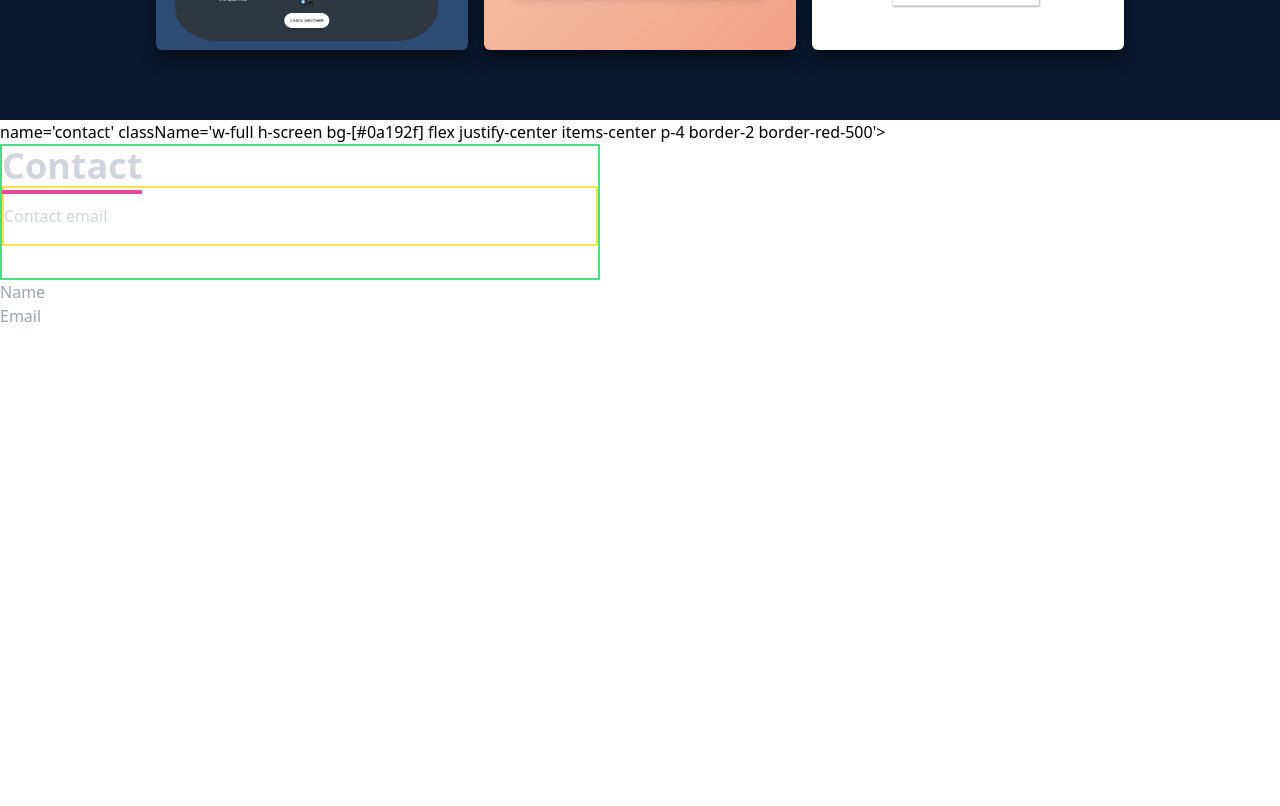
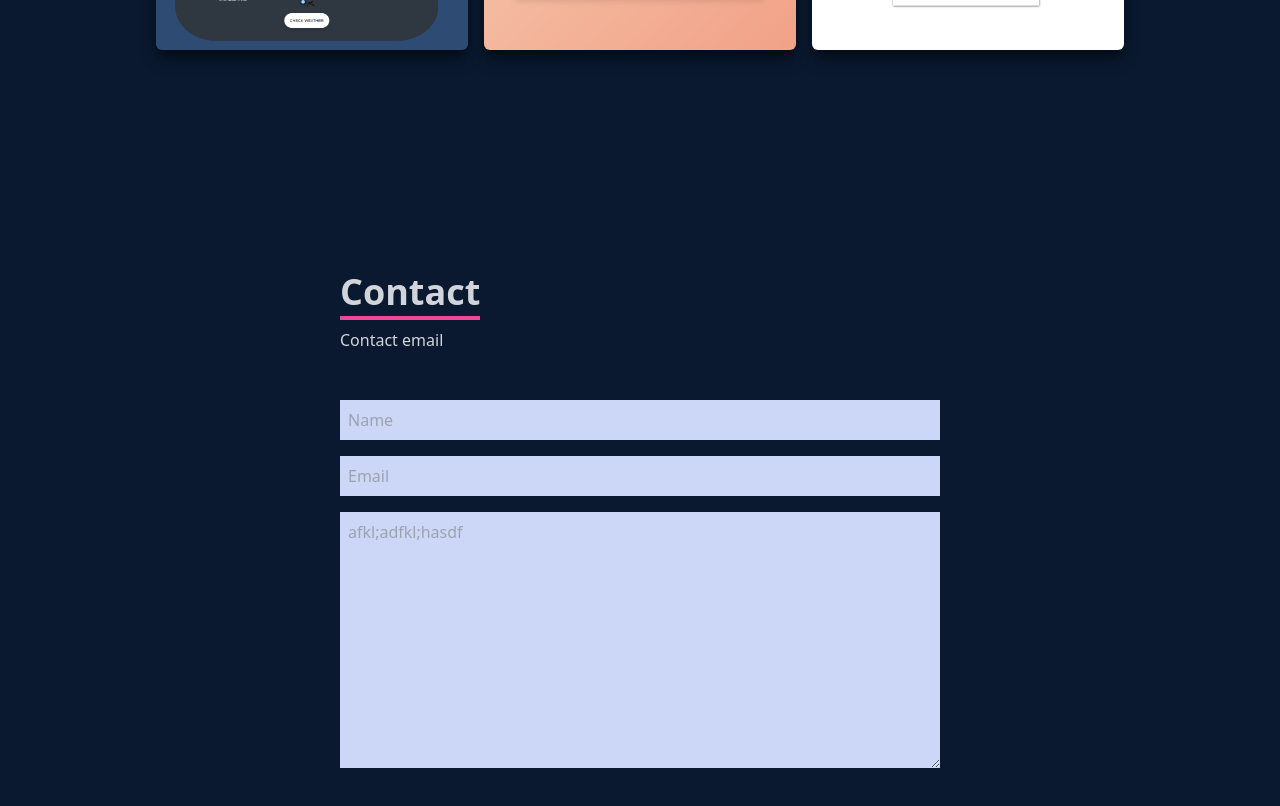
Before and after one commit to OerdBej/showcase, a React (Create React App) app: page / in a window 1280 px wide. Shown: the part 3080-3886 px from the top of the page. Before the commit the page ends 3408 px from the top, so only its background shows below. Built offline with nearby package versions, Linux system fonts and the light colour scheme.

Commit message:
adding the form in the contact

```diff
--- a/src/components/Contact.jsx
+++ b/src/components/Contact.jsx
@@ -2,20 +2,36 @@ import React from 'react';
 
 const Contact = () => {
     return (
-        <div>
-            name='contact' className='w-full h-screen bg-[#0a192f] flex
-            justify-center items-center p-4 border-2 border-red-500'>
+        <div
+            name='contact'
+            className='w-full h-screen bg-[#0a192f] flex
+            justify-center items-center p-4 '>
             <form action='' className='flex flex-col max-w-[600px] w-full'>
-                <div className='pb-8 border-2 border-green-400'>
+                <div className='pb-8   '>
                     <p className='text-4xl font-bold inline border-b-4 border-pink-500 text-gray-300'>
                         Contact
                     </p>
-                    <p className='text-gray-300 py-4 border-2 border-yellow-300'>
-                        Contact email
-                    </p>
+                    <p className='text-gray-300 py-4'>Contact email</p>
                 </div>
-                <input type='text' placeholder='Name' name='name' />
-                <input type='text' placeholder='Email' name='email' />
+                {/* input form */}
+                <input
+                    type='text'
+                    placeholder='Name'
+                    name='name'
+                    className='bg-[#ccd6f6] p-2'
+                />
+                <input
+                    type='text'
+                    placeholder='Email'
+                    name='email'
+                    className='my-4 p-2 bg-[#ccd6f6]'
+                />
+                <textarea
+                    placeholder='afkl;adfkl;hasdf'
+                    name='message'
+                    cols='30'
+                    rows='10'
+                    className='bg-[#ccd6f6] p-2'></textarea>
             </form>
         </div>
     );
```
